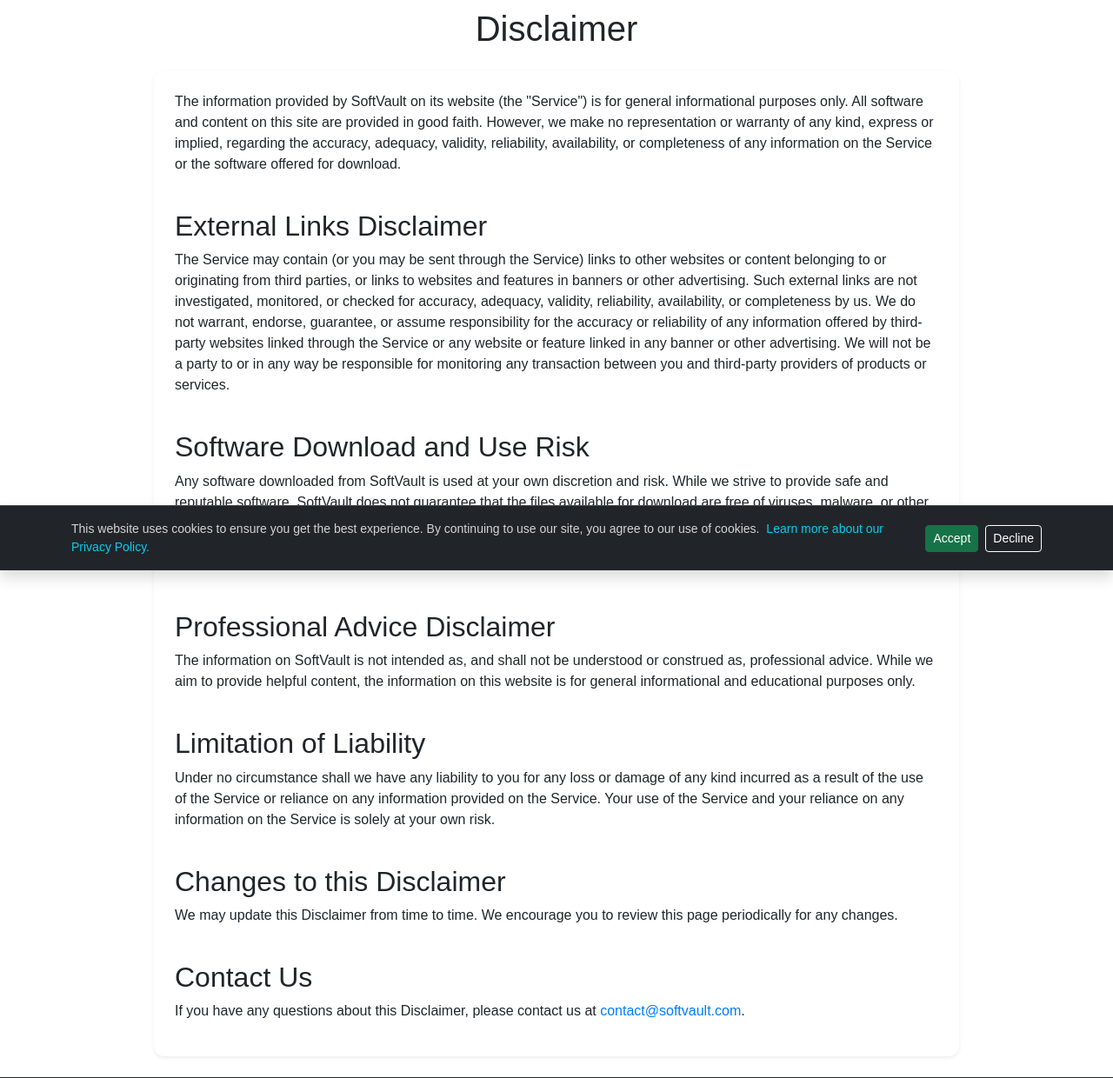
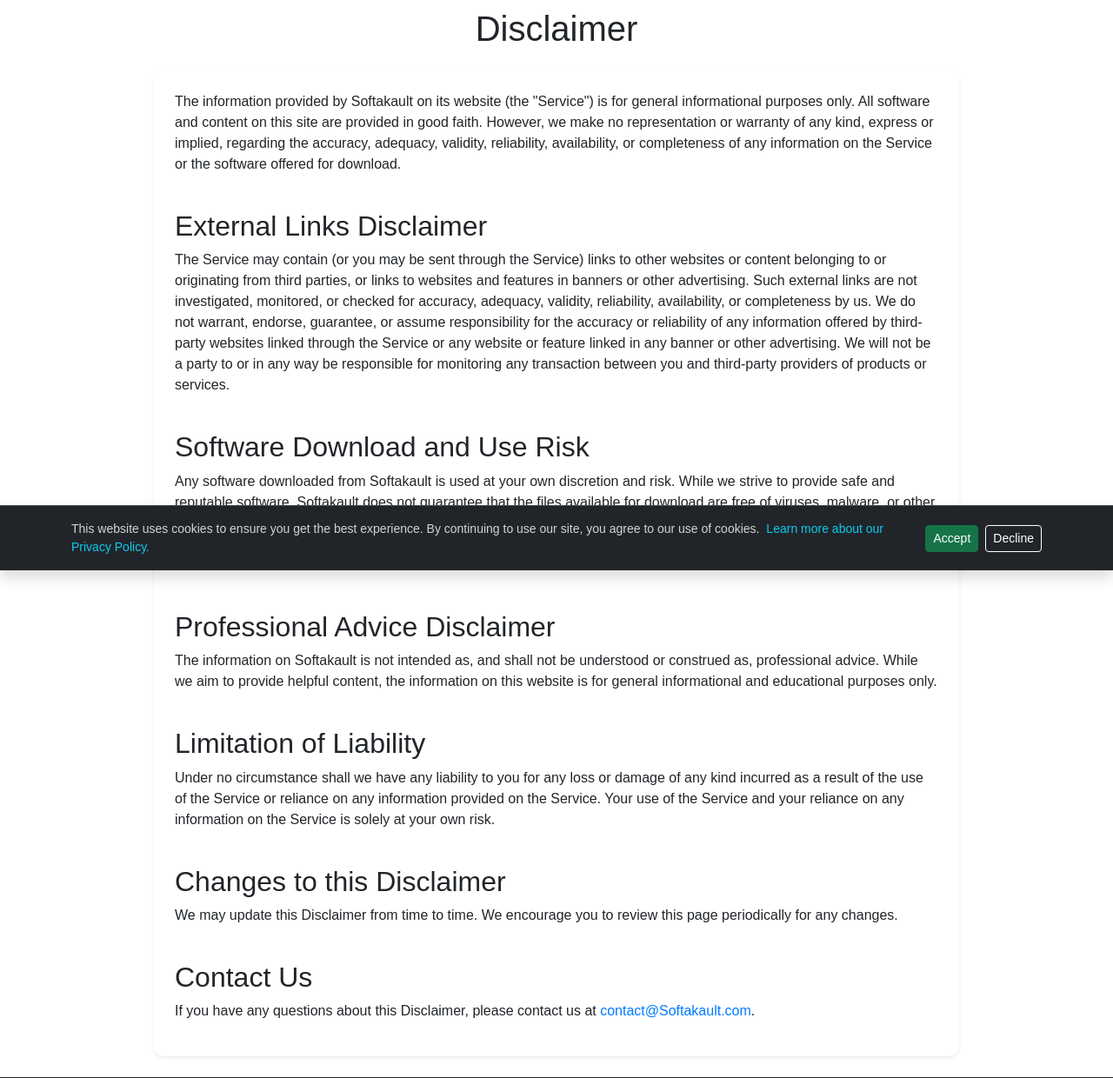
Before and after one commit to khairate89/softaka, a Django app: page /en/disclaimer/ in a window 1280 px wide. Shown: the part 144-1384 px from the top of the page at 87% size. Run offline with Django 5.2, Linux system fonts and the light colour scheme; data comes from the database, SQL or seed files in the repository; some libraries are stand-ins or nearby versions.

Commit message:
Update disclaimer.html

```diff
--- a/software/templates/software/disclaimer.html
+++ b/software/templates/software/disclaimer.html
@@ -2,22 +2,22 @@
 {% extends 'base.html' %}
 {% load i18n %}
 
-{% block title %}{% trans "Disclaimer" %} - SoftVault{% endblock %}
+{% block title %}{% trans "Disclaimer" %} - Softakault{% endblock %}
 
 {% block content %}
     <div class="row justify-content-center">
         <div class="col-lg-10 col-md-12">
             <h1 class="mb-4 text-center">{% trans "Disclaimer" %}</h1>
             <div class="card p-4 shadow-sm">
-               <p>{% blocktrans %}The information provided by SoftVault on its website (the "Service") is for general informational purposes only. All software and content on this site are provided in good faith. However, we make no representation or warranty of any kind, express or implied, regarding the accuracy, adequacy, validity, reliability, availability, or completeness of any information on the Service or the software offered for download.{% endblocktrans %}</p>
+               <p>{% blocktrans %}The information provided by Softakault on its website (the "Service") is for general informational purposes only. All software and content on this site are provided in good faith. However, we make no representation or warranty of any kind, express or implied, regarding the accuracy, adequacy, validity, reliability, availability, or completeness of any information on the Service or the software offered for download.{% endblocktrans %}</p>
                 <h2 class="mt-4">{% trans "External Links Disclaimer" %}</h2>
                 <p>{% trans "The Service may contain (or you may be sent through the Service) links to other websites or content belonging to or originating from third parties, or links to websites and features in banners or other advertising. Such external links are not investigated, monitored, or checked for accuracy, adequacy, validity, reliability, availability, or completeness by us. We do not warrant, endorse, guarantee, or assume responsibility for the accuracy or reliability of any information offered by third-party websites linked through the Service or any website or feature linked in any banner or other advertising. We will not be a party to or in any way be responsible for monitoring any transaction between you and third-party providers of products or services." %}</p>
 
                 <h2 class="mt-4">{% trans "Software Download and Use Risk" %}</h2>
-                <p>{% trans "Any software downloaded from SoftVault is used at your own discretion and risk. While we strive to provide safe and reputable software, SoftVault does not guarantee that the files available for download are free of viruses, malware, or other harmful components. It is your responsibility to use antivirus software and other security measures on your device. We are not responsible for any damage to your computer system or loss of data that results from the download or use of any software from this site." %}</p>
+                <p>{% trans "Any software downloaded from Softakault is used at your own discretion and risk. While we strive to provide safe and reputable software, Softakault does not guarantee that the files available for download are free of viruses, malware, or other harmful components. It is your responsibility to use antivirus software and other security measures on your device. We are not responsible for any damage to your computer system or loss of data that results from the download or use of any software from this site." %}</p>
 
                 <h2 class="mt-4">{% trans "Professional Advice Disclaimer" %}</h2>
-                <p>{% trans "The information on SoftVault is not intended as, and shall not be understood or construed as, professional advice. While we aim to provide helpful content, the information on this website is for general informational and educational purposes only." %}</p>
+                <p>{% trans "The information on Softakault is not intended as, and shall not be understood or construed as, professional advice. While we aim to provide helpful content, the information on this website is for general informational and educational purposes only." %}</p>
 
                 <h2 class="mt-4">{% trans "Limitation of Liability" %}</h2>
                 <p>{% trans "Under no circumstance shall we have any liability to you for any loss or damage of any kind incurred as a result of the use of the Service or reliance on any information provided on the Service. Your use of the Service and your reliance on any information on the Service is solely at your own risk." %}</p>
@@ -26,7 +26,7 @@
                 <p>{% trans "We may update this Disclaimer from time to time. We encourage you to review this page periodically for any changes." %}</p>
 
                 <h2 class="mt-4">{% trans "Contact Us" %}</h2>
-                <p>{% trans "If you have any questions about this Disclaimer, please contact us at" %} <a href="mailto:contact@softvault.com">contact@softvault.com</a>.</p>
+                <p>{% trans "If you have any questions about this Disclaimer, please contact us at" %} <a href="mailto:contact@Softakault.com">contact@Softakault.com</a>.</p>
             </div>
         </div>
     </div>
```
